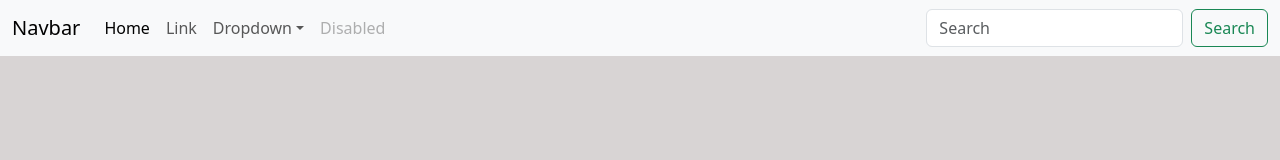
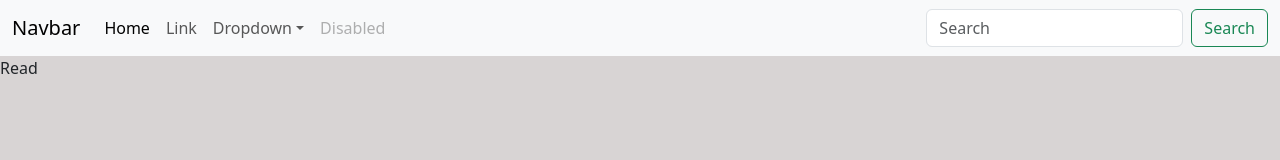
Before and after one commit to saurav-95-dev/React-Redux-CRUD, a React (Vite) app: page /read in a window 1280 px wide. Shown: the top 160 px of the page. Built offline with nearby package versions, Linux system fonts and the light colour scheme.

Commit message:
Navigation-added for read operation

```diff
--- a/src/App.jsx
+++ b/src/App.jsx
@@ -3,6 +3,7 @@ import Navbar from "./components/Navbar.jsx";
 import "./index.css"
 import Create from "./components/Create.jsx";
 import {BrowserRouter , Route , Routes} from "react-router-dom";
+import Read from "./components/Read.jsx";
 
 export default function App(){
 
@@ -13,6 +14,7 @@ export default function App(){
         <Navbar/>
         <Routes>
             <Route  exact path = "/" element={<Create/>}/>
+            <Route  exact path = "/read" element={<Read/>}/>
         </Routes>
         </BrowserRouter>
 
--- a/src/components/Create.jsx
+++ b/src/components/Create.jsx
@@ -1,9 +1,14 @@
 import React, { useState } from "react";
 import { useDispatch } from "react-redux";
 import { createUser } from "../features/userDetailsSlice";
+import { useNavigate } from "react-router-dom";
 
 export default function Create() {
     const [users, setUsers] = useState({});
+
+  const navigate = useNavigate()
+
+
 
     const getUserData = (e) => {
         setUsers({ ...users, [e.target.name]: e.target.value });
@@ -14,7 +19,9 @@ export default function Create() {
 
     function handleSubmit(e) {
         e.preventDefault();  // Prevent page reload on form submit
+        console.log("users" , users);
         dispatch(createUser(users));  // Pass user data to the action
+        navigate("/read")
     }
 
     return(
--- /dev/null
+++ b/src/components/Read.jsx
@@ -0,0 +1,13 @@
+import React from "react"
+
+export default function Read(){
+
+    return(
+
+        <>
+         <div>Read</div>
+        </>
+
+    )
+
+}
```
